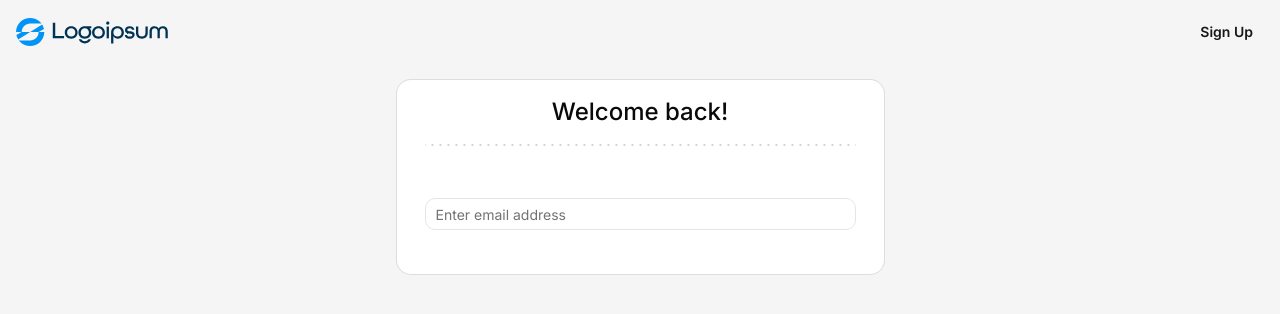
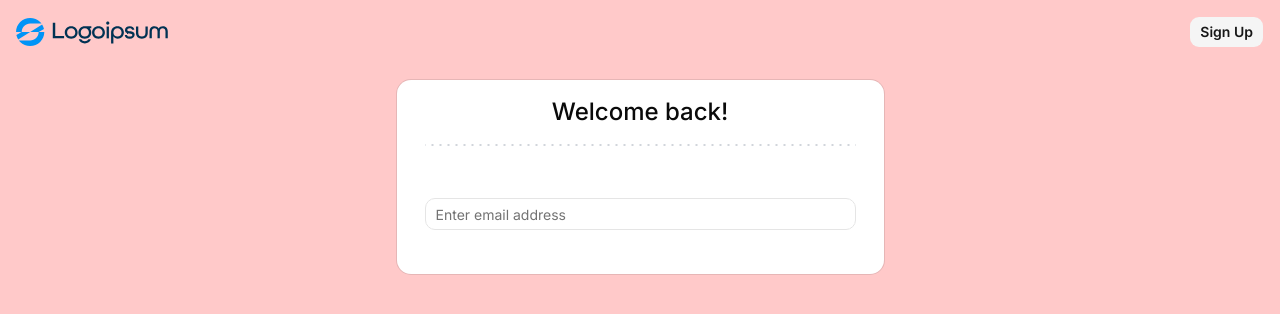
Before and after one commit to erpuzan21/jira-clone, a Next.js app: page /sign-in in a window 1280 px wide. Shown: the top 314 px of the page. Built offline with nearby package versions, Linux system fonts and the light colour scheme.

Commit message:
remembered (auth) layout.tsx

```diff
--- a/src/app/(auth)/layout.tsx
+++ b/src/app/(auth)/layout.tsx
@@ -7,7 +7,7 @@ interface AuthLayoutProps {
 
 const AuthLayout = ({ children }: AuthLayoutProps) => {
   return (
-    <main className="bg-neutral-100 min-h-screen">
+    <main className="bg-red-200 min-h-screen">
       <div className="mx-auto max-w-screen-2xl p-4">
 
         <nav className="flex justify-between items-center">
```
